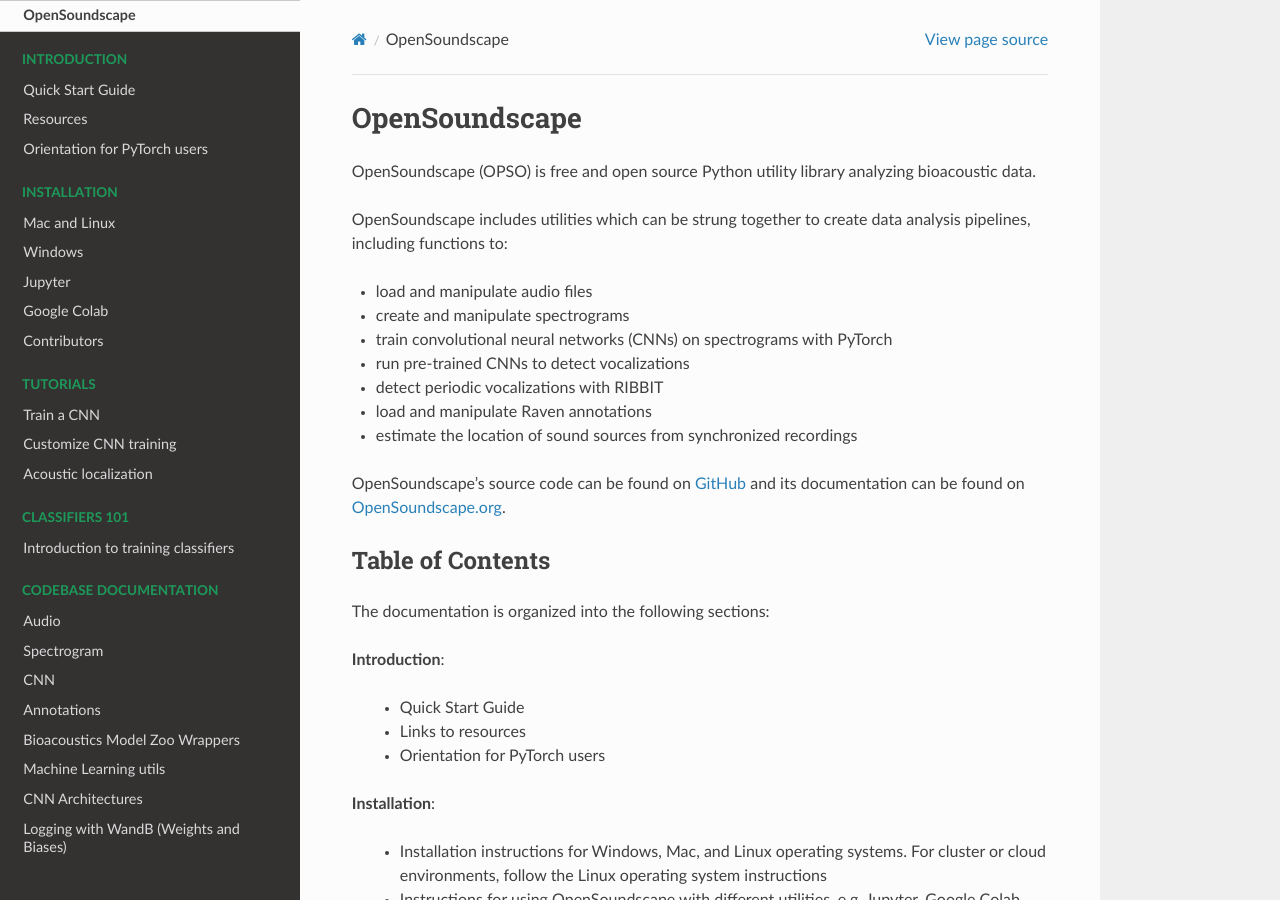
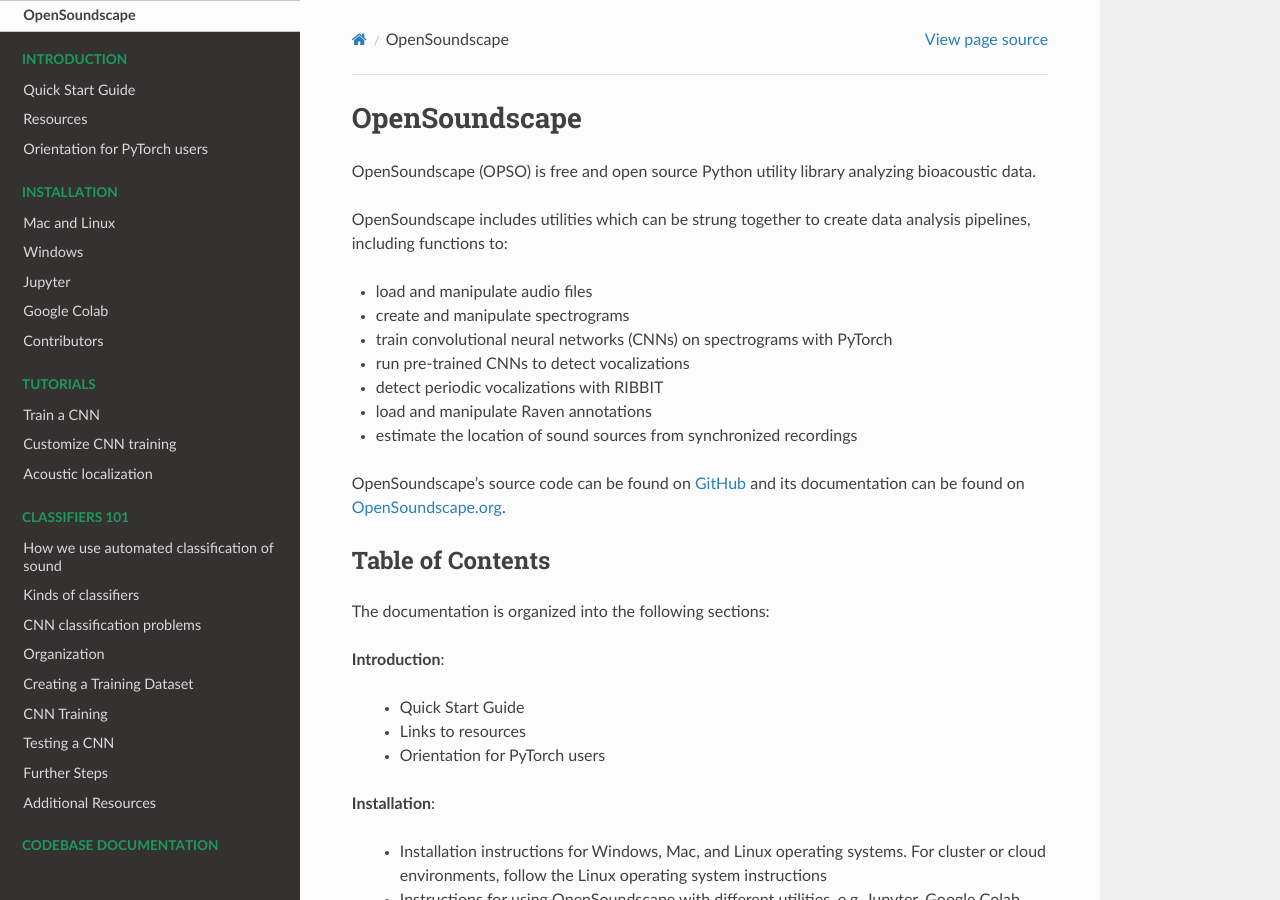
Before and after one commit to kitzeslab/opensoundscape, a Sphinx documentation site: the page built from docs/index.rst, in a window 1280 px wide and 900 px high. Built offline with Sphinx 7.4.7 and the Read the Docs theme 2.0.0, drawn with Linux system fonts in a browser that asks for light colours; pages that are not in the unit, such as notebooks, are missing from menus; the version number is read from the project's files by our own code; some of the changed lines change nothing that is shown.

Commit message:
Update Intro.md

```diff
--- a/docs/classifier_guide/Intro.md
+++ b/docs/classifier_guide/Intro.md
@@ -1,111 +1,6 @@
-# Introduction to training classifiers
+## How we use automated classification of sound
 
-### Created by Lauren Chronister, Tessa Rhinehart, and Sam Lapp
-
-Last updated on 2023-01-31 by Lauren Chronister
-
-This document is intended to serve as an introduction to the classifier
-training workflow and considerations that need to be made before diving in
-rather than a programming how-to. For more detailed instructions on
-***how*** to use OpenSoundscape, see the <a href="http://opensoundscape.org/en/latest/" target="_blank"> documentation</a>
-
-## Table of Contents
-
-[Table of Contents](#table-of-contents)
-
-[How we use automated classification of
-sound](#how-we-use-automated-classification-of-sound)
-
-> [Kinds of classifiers](#kinds-of-classifiers)
->
-> [CNN classification
-> problems](#cnn-classification-problems)
->
->> [Example 1: Warbler song
-> types](#example-1-warbler-song-types)
->
->> [Example 2: Declining forest
-> birds](#example-2-declining-forest-birds)
-
-[Organization](#organization)
-
-[Creating a Training
-Dataset](#creating-a-training-dataset)
-
-> [Step 1: Decide on sources of training
-> data](#step-1-decide-on-sources-of-training-data)
->
->> [Targeted Recordings with Field Data
-> Overlays](#targeted-recordings-with-field-data-overlays)
->
->> [Field Data](#field-data)
->
-> [Step 2: Annotate](#step-2-annotate)
->
-> [Step 2.5: Collect
-> negatives](#step-2.5-collect-negatives)
->
-> [Step 3: Decide some visual parameters for
-> clips](#step-3-decide-some-visual-parameters-for-clips)
->
->> [Clip length](#clip-length)
->
->> [Bandpass](#bandpass)
->
->> [Window samples and overlap
-> samples](#window-samples-and-overlap-samples)
->
-> [Step 4: Create labels](#step-4-create-labels)
->
-> [Step 5: Balance the training
-> dataset](#step-5-balance-the-training-dataset)
-
-[CNN Training](#cnn-training)
-
-> [Behind the scenes, what is a CNN and how does it
-> "learn"?](#behind-the-scenes-what-is-a-cnn-and-how-does-it-learn)
->
->> [Neural Networks](#neural-networks)
->
->> [From neural networks to
-> CNNs](#from-neural-networks-to-cnns)
->
-> [Batches and epochs](#batches-and-epochs)
->
-> [Preprocessing](#preprocessing)
->
->> [Data Augmentation](#data-augmentation)
-
-[Testing a CNN](#testing-a-cnn)
-
->> [Assembling an Appropriate Test
-> Set](#assembling-an-appropriate-test-set)
->
->> [Precision and Recall](#precision-and-recall)
->
->> [Score Histograms](#score-histograms)
->
->> [A case study: Great Horned Owl begging
-> calls](#a-case-study-great-horned-owl-begging-calls)
-
-[Further Steps](#further-steps)
-
-> [Retraining the classifier](#retraining-the-classifier)
-
-[Additional Resources](#additional-resources)
-
-> [Sound libraries](#sound-libraries)
->
-> [Annotated datasets (publically
-> released)](#annotated-datasets-publically-released)
->
-> [Annotated datasets (in-house
-> only)](#annotated-datasets-in-house-only)
->
-> [Labeled datasets (in-house
-> only)](#labeled-datasets-in-house-only)
-
-## How we use automated classification of sound
+*Created by Lauren Chronister, Tessa Rhinehart, Sam Lapp, and Santiago Ruiz Guzman*
 
 The purpose of a **classifier** is to take some data and assign a
 "class" to it. Let's say you have some audio data that you recorded in
@@ -126,7 +21,7 @@
 all).
 
 <figure>
-    <img src="./media/image41.png">
+    <img src="https://github.com/kitzeslab/opensoundscape/blob/docs/docs/classifier_guide/media/image41.png">
     <figcaption>Fig. 1. A ~15 s spectrogram containing the songs of six bird species.
 Some examples of songs are boxed and the species that made them are
 displayed above. From left to right: Black-and-white Warbler, Kentucky
```
